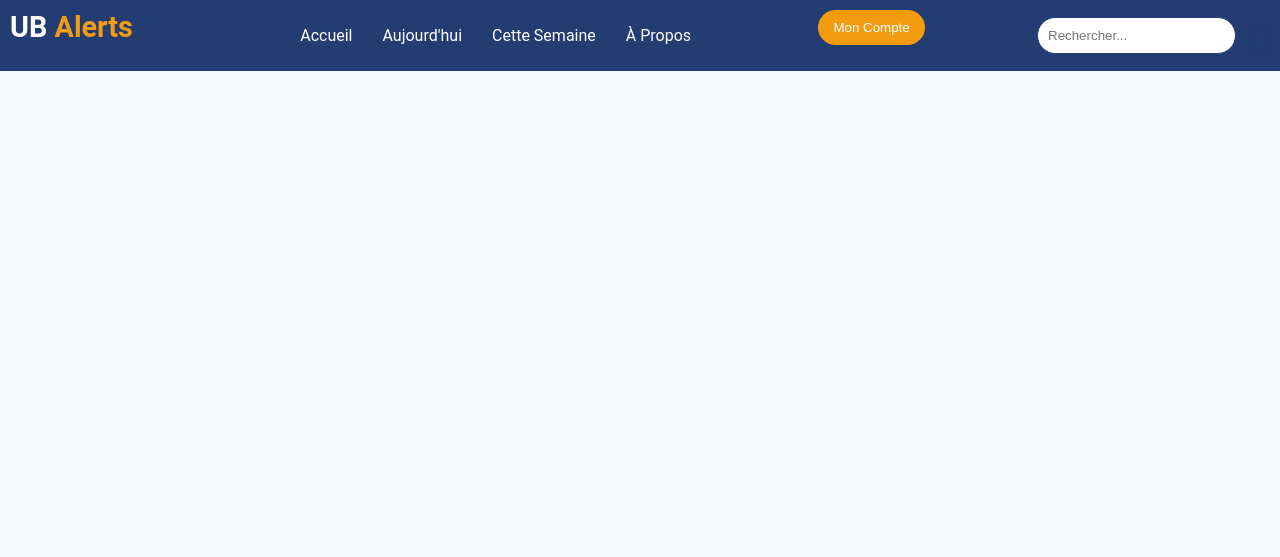
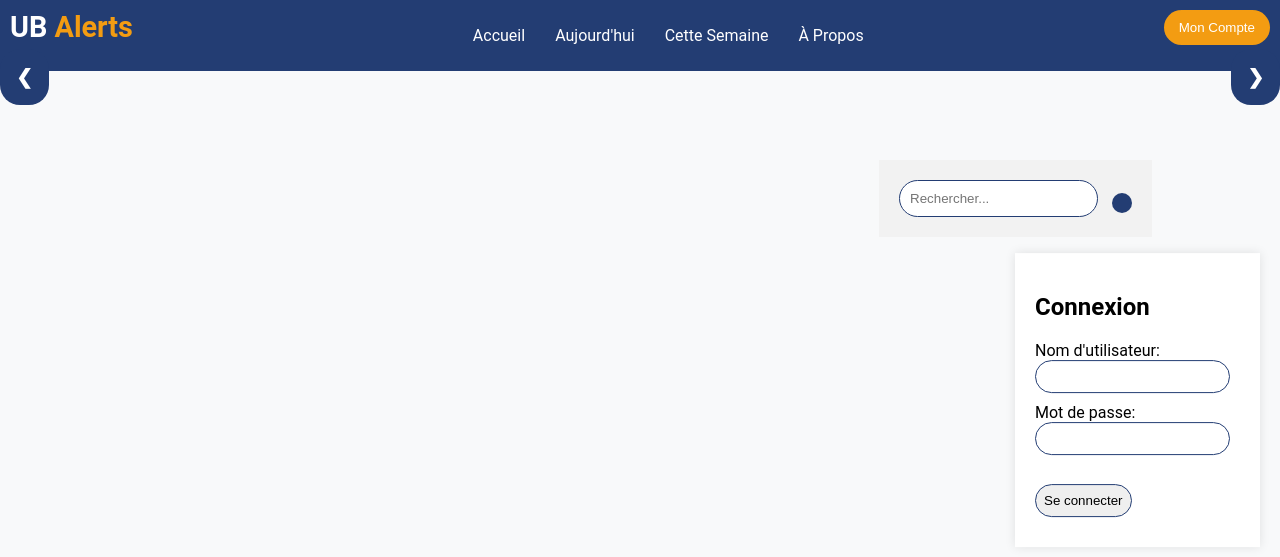
Before and after one commit to Caleb-LEBON/Caleb-LEBON.github.io, a PHP site: page / in a window 1280 px wide. Shown: the top 557 px of the page. Run offline with PHP 8.4, Linux system fonts and the light colour scheme; some libraries are stand-ins or nearby versions.

Commit message:
Ajout du formulaire de connexion

```diff
--- a/CSS/styles.css
+++ b/CSS/styles.css
@@ -69,3 +69,41 @@
     border: none;
     border-radius: 20px;
 }
+
+.slideshow-container {
+    position: relative;
+    max-width: 1000px;
+    margin: 0 auto;
+}
+
+.slide {
+    display: none;
+}
+
+.login-form {
+    position: absolute;
+    top: 50%;
+    right: 20px;
+    transform: translateY(-50%);
+    background: #fff;
+    padding: 20px;
+    box-shadow: 0 0 10px rgba(0, 0, 0, 0.1);
+}
+
+.login-form form {
+    display: flex;
+    flex-direction: column;
+}
+
+.login-form input {
+    margin-bottom: 10px;
+    padding: 8px;
+}
+
+.login-form button {
+    padding: 10px;
+    background-color: #233d73;
+    color: white;
+    border: none;
+    border-radius: 20px;
+}
--- a/index.html
+++ b/index.html
@@ -6,6 +6,40 @@
     <link rel="stylesheet" href="CSS/styles.css">
     <script src="https://kit.fontawesome.com/your-fontawesome-kit.js" crossorigin="anonymous"></script>
     <title>UB Alerts</title>
+    <style>
+        .slideshow-container {
+            position: relative;
+            max-width: 100%;
+            margin: auto;
+        }
+        .slide {
+            display: none;
+        }
+        .prev, .next {
+            position: absolute;
+            top: 50%;
+            width: auto;
+            margin-top: -22px;
+            padding: 16px;
+            color: white;
+            font-weight: bold;
+            font-size: 20px;
+            cursor: pointer;
+        }
+        .prev {
+            left: 0;
+        }
+        .next {
+            right: 0;
+        }
+        form {
+            position: absolute;
+            top: 20%;
+            right: 10%;
+            background-color: #f2f2f2;
+            padding: 20px;
+        }
+    </style>
 </head>
 <body>
     <nav>
@@ -17,16 +51,41 @@
                 <li><a href="#">Aujourd'hui</a></li>
                 <li><a href="#">Cette Semaine</a></li>
                 <li><a href="#">À Propos</a></li>
-        </ul>
-        <div class="account">
-            <button>Mon Compte</button>
-        </div>
                 <div class="search-form">
                     <form action="#" method="get">
                         <input type="text" placeholder="Rechercher...">
                         <button type="submit"><i class="fas fa-search"></i></button>
                     </form>
                 </div>
+        </ul>
+        <div class="account">
+            <button>Mon Compte</button>
+        </div>
     </nav>
+
+    <div class="slideshow-container">
+        <div class="slide fade">
+            <img src="https://example.com/image1.jpg" alt="Image 1">
+        </div>
+        <div class="slide fade">
+            <img src="https://example.com/image2.jpg" alt="Image 2">
+        </div>
+        <div class="slide fade">
+            <img src="https://example.com/image3.jpg" alt="Image 3">
+        </div>
+        <!-- Ajoutez les autres images similaires ici -->
+
+        <button class="prev" onclick="plusSlides(-1)">&#10094;</button>
+        <button class="next" onclick="plusSlides(1)">&#10095;</button>
+    </div>
+
+    <form class="login-form">
+        <h2>Connexion</h2>
+        <label for="username">Nom d'utilisateur:</label><br>
+        <input type="text" id="username" name="username"><br>
+        <label for="password">Mot de passe:</label><br>
+        <input type="password" id="password" name="password"><br><br>
+        <input type="submit" value="Se connecter">
+    </form>
 </body>
 </html>
```
Also changed, not shown: JS/script.js (+26 -0 lines). Lines whose indentation alone changed are shown as unchanged.
